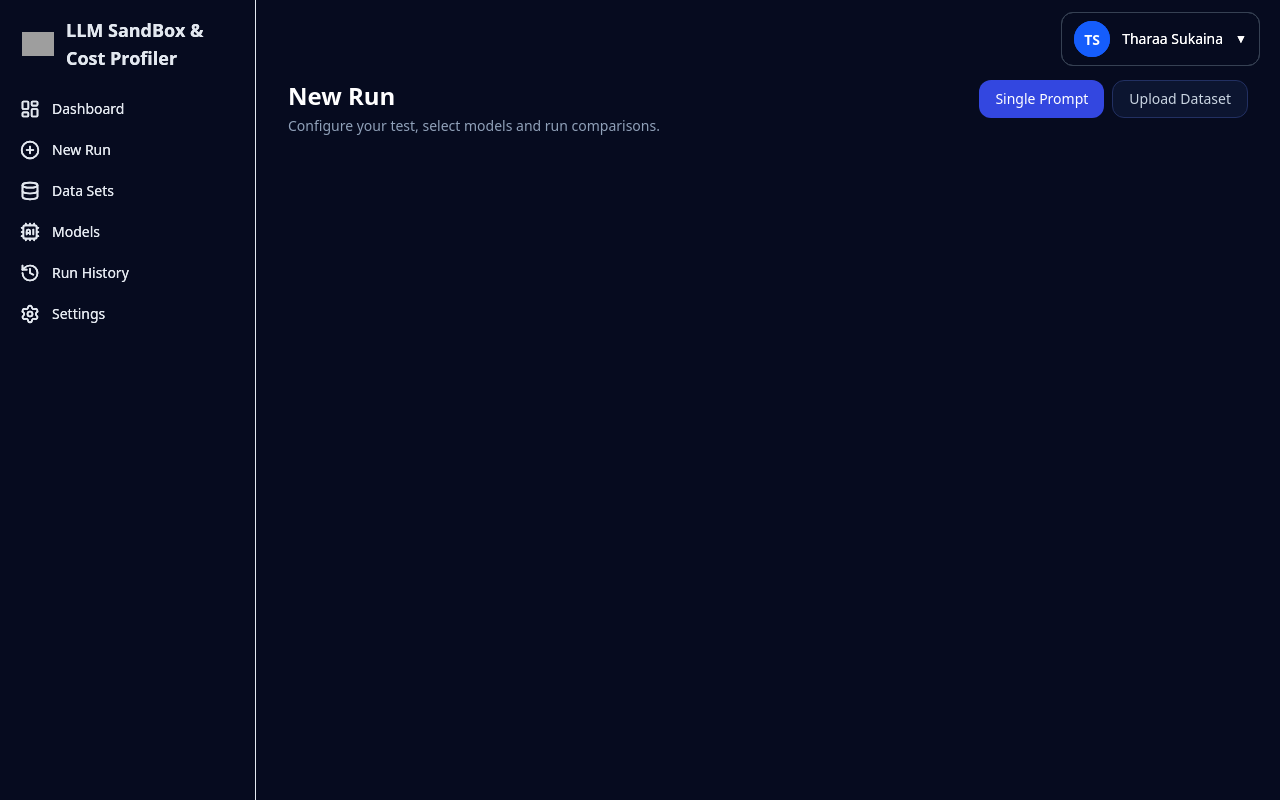
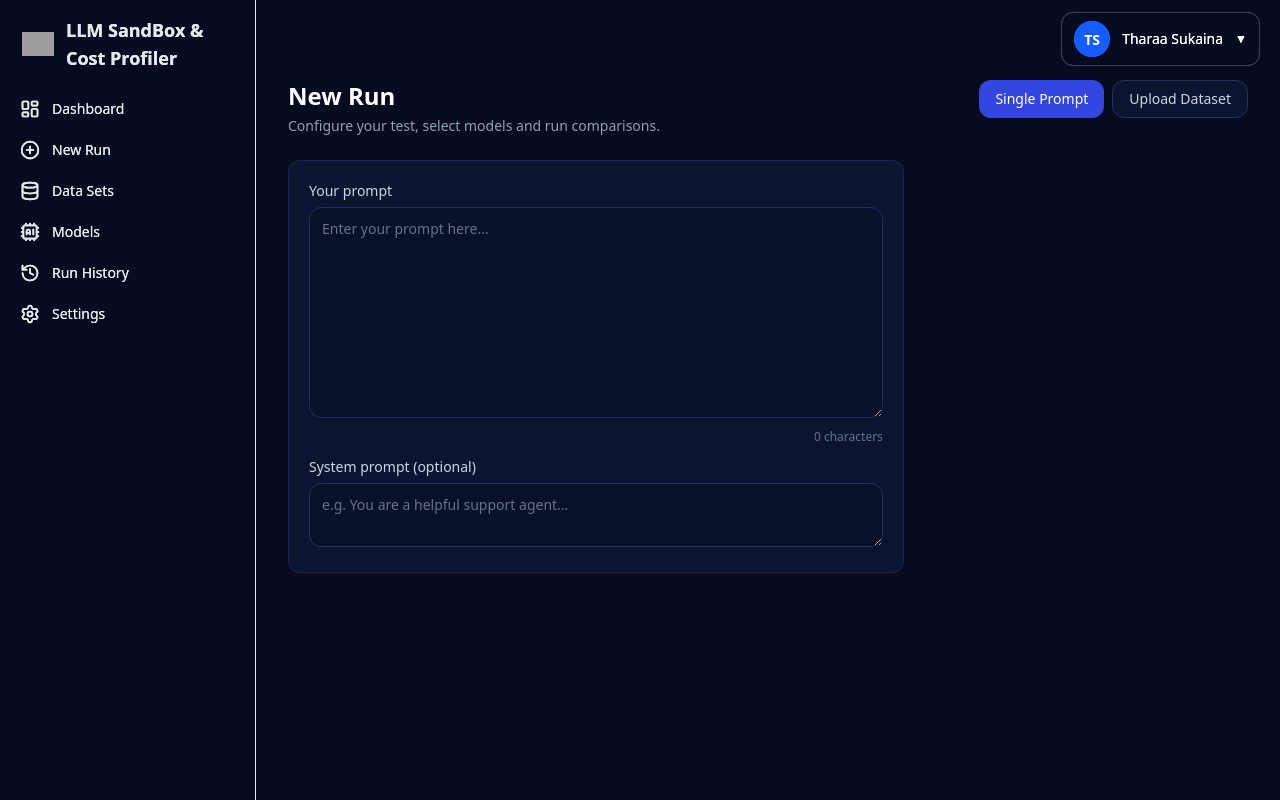
Before and after one commit to AlaaMousa05/TokenLens, a Next.js app in the folder frontend/: page /NewRun in a window 1280 px wide. Built offline with nearby package versions, Linux system fonts and the light colour scheme; grey boxes are pictures that could not be loaded.

Commit message:
feat(NewRun): add prompt and system prompt inputs

```diff
--- a/frontend/app/(Dashboard)/NewRun/page.tsx
+++ b/frontend/app/(Dashboard)/NewRun/page.tsx
@@ -4,11 +4,13 @@ import { useState } from "react";
 type InputMode = "prompt" | "dataset";
 const panel = "rounded-xl border border-[#1b2750] bg-[#0c1530] p-5";
 const label = "mb-1.5 block text-sm font-medium text-slate-300";
-const field ="w-full rounded-lg border border-[#223062] bg-[#091129] px-3 py-2.5 text-sm text-slate-100 placeholder:text-slate-500 focus:border-[#4a5df0] focus:outline-none focus:ring-1 focus:ring-[#4a5df0]";
+const field = "w-full rounded-lg border border-[#223062] bg-[#091129] px-3 py-2.5 text-sm text-slate-100 placeholder:text-slate-500 focus:border-[#4a5df0] focus:outline-none focus:ring-1 focus:ring-[#4a5df0]";
 export default function NewRunPage() {
   const [mode, setMode] = useState<InputMode>("prompt");
+  const [systemPrompt, setSystemPrompt] = useState("");
+  const [prompt, setPrompt] = useState("");
   return (
-     <div className="min-h-screen bg-[#060b1f] text-slate-200">
+    <div className="min-h-screen bg-[#060b1f] text-slate-200">
       <SideBar />
       <main className="min-w-0 px-4 pb-8 pt-20 sm:ml-64 sm:px-8">
         <header className="mb-6 flex flex-wrap items-start justify-between gap-4">
@@ -26,11 +28,10 @@ export default function NewRunPage() {
                 role="tab"
                 aria-selected={mode === m}
                 onClick={() => setMode(m)}
-                className={`rounded-lg px-4 py-2 font-medium transition-colors focus-visible:outline focus-visible:outline-2 focus-visible:outline-[#6b7dff] ${
-                  mode === m
+                className={`rounded-lg px-4 py-2 font-medium transition-colors focus-visible:outline focus-visible:outline-2 focus-visible:outline-[#6b7dff] ${mode === m
                     ? "bg-[#3347e0] text-white"
                     : "border border-[#223062] bg-[#0c1530] text-slate-300 hover:bg-[#101c3f]"
-                }`}
+                  }`}
               >
                 {m === "prompt" ? "Single Prompt" : "Upload Dataset"}
               </button>
@@ -38,6 +39,37 @@ export default function NewRunPage() {
           </div>
         </header>
         {/* Row 1: prompt / dataset  +  settings */}
+        <div className="grid gap-5 lg:grid-cols-[minmax(0,1.9fr)_minmax(0,1fr)]">
+          <section className={panel}>
+            {mode === "prompt" && (
+              <div className="space-y-3">
+                <div>
+                  <label htmlFor="prompt" className={label}>Your prompt</label>
+                  <textarea
+                    id="prompt"
+                    value={prompt}
+                    onChange={(e) => setPrompt(e.target.value)}
+                    rows={9}
+                    placeholder="Enter your prompt here…"
+                    className={field}
+                  />
+                  <p className="mt-1.5 text-right text-xs text-slate-500">{prompt.length} characters</p>
+                </div>
+                <div>
+                  <label htmlFor="system-prompt" className={label}>System prompt (optional)</label>
+                  <textarea
+                    id="system-prompt"
+                    value={systemPrompt}
+                    onChange={(e) => setSystemPrompt(e.target.value)}
+                    rows={2}
+                    placeholder="e.g. You are a helpful support agent…"
+                    className={field}
+                  />
+                </div>
+              </div>
+            )}
+          </section>
+        </div>
         {/* Row 2: model selection  +  judge configuration */}
       </main>
     </div>
```
